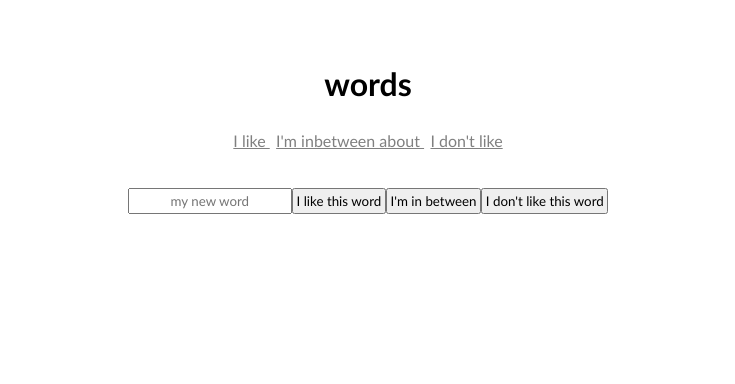
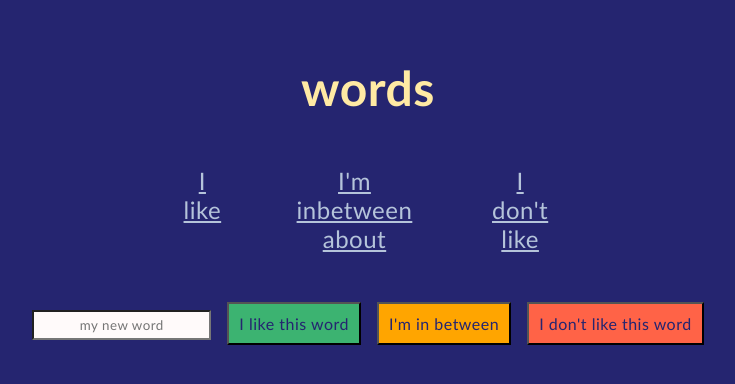
Before and after one commit to JS-Press/Words, a React (Create React App) app: page / in a window 1280 px wide. Shown: the top 384 px of the page, without its empty margins (272-1007 px from the left). Built offline with nearby package versions, Linux system fonts and the light colour scheme; no server answers.

Commit message:
grid and style

```diff
--- a/src/App.css
+++ b/src/App.css
@@ -2,53 +2,102 @@
   text-align: center;
   padding:.2em;
   font-family: 'Gill Sans', 'Gill Sans MT', Calibri, 'Trebuchet MS', sans-serif;
+  letter-spacing: .5px;
+}
+body {
+  background-color:rgb(37, 37, 112);
+}
 
+h1{
+  color:rgb(255, 234, 164);
+  font-size: 3em;
 }
 
 a {
   display : inline;
-  font-size : 1em;
-  color : grey;
+  font-size : 1.5em;
+  color :rgb(181, 196, 218);
+  margin-left: 30px;
+  margin-right: 30px;
+
 }
 
 p {
   display : inline;
   padding-left: 6em;
+  font-size: 1.5em;
+  transform: translate(-45px,-20px);
 }
 
-
-/*
-.App-logo {
-  height: 40vmin;
-  pointer-events: none;
+.wordGrid {
+  display: grid;
+  grid-template-columns: 25% 25% 25% 25%;
+  grid-template-rows: 500px 500px 400px;
+  margin-top: 50px;
+  margin-left: 200px;
+  margin-right: 200px;
 }
 
-@media (prefers-reduced-motion: no-preference) {
-  .App-logo {
-    animation: App-logo-spin infinite 20s linear;
-  }
+#stack{
+  display:inline;
 }
 
-.App-header {
-  background-color: #282c34;
-  min-height: 100vh;
-  display: flex;
-  flex-direction: column;
-  align-items: center;
-  justify-content: center;
-  font-size: calc(10px + 2vmin);
-  color: white;
+#likedWords{
+  color:mediumseagreen;
 }
 
-.App-link {
-  color: #61dafb;
+#inbetweenWords{
+  color:orange;
 }
 
-@keyframes App-logo-spin {
-  from {
-    transform: rotate(0deg);
+#dislikedWords{
+  color:tomato;
+}
+
+#del{
+  display: flex;
+  justify-content: flex-start;
+  transform: translate(-10px,-50px) scale(.5)
+}
+
+#caption{
+  display: flex;
+justify-content: flex-start;
+}
+
+#nav {
+  display:flex;
+  justify-content: center;
+  margin-left: 400px;
+  margin-right: 400px;
+
+}
+
+.new button {
+  display: inline;
+  margin-left: 8px;
+  margin-right: 8px;
+  padding: 10px;
+  color: rgb(37, 37, 112);
+  background-color:rgb(217, 220, 245);
+  font-size: 1em;
+
+}
+
+.new input {
+  display: inline;
+  margin-left: 8px;
+  margin-right: 8px;
+  background-color:snow;
+  padding: 5px;
   }
-  to {
-    transform: rotate(360deg);
-  }
-} */
+
+#newLike {
+  background-color:mediumseagreen;
+}
+#newInbetween {
+  background-color:orange;
+}
+#newDislike {
+  background-color:tomato;
+}
--- a/src/App.js
+++ b/src/App.js
@@ -1,6 +1,6 @@
 import './App.css';
 import { useState, useEffect } from "react"
-import {  Switch, Route, Redirect } from "react-router-dom";
+import {  Switch, Route } from "react-router-dom";
 import Navbar from "./Navbar"
 import NewWord from "./NewWord"
 import WordsILike from "./WordsILike"
--- a/src/Navbar.js
+++ b/src/Navbar.js
@@ -5,23 +5,24 @@ function Navbar(){
 
     return (
         <>
+        <h1 className = 'nav' >words</h1>
+        <div id = 'nav'>
         <br></br>
-        <h1 className = 'nav' >words</h1>
         <NavLink to="/like" className = 'nav' activeStyle={{
-            fontWeight: "bold", fontSize: "large",
-            color: "green"
+            fontWeight: "bold",
+            color: "mediumseagreen"
         }}> I like </NavLink>
         <NavLink to="/inbetween" className = 'nav' activeStyle={{
-            fontWeight: "bold", fontSize: "large",
+            fontWeight: "bold",
             color: "orange"
         }}> I'm inbetween about </NavLink>
         <NavLink to="/dislike"  className = 'nav' activeStyle={{
-            fontWeight: "bold", fontSize: "large",
-            color: "red"
+            fontWeight: "bold",
+            color: "tomato"
         }}> I don't like </NavLink>
         <br></br>
 
-
+        </div>
         </>
     )
 
--- a/src/NewWord.js
+++ b/src/NewWord.js
@@ -3,12 +3,12 @@ import React from 'react';
 function NewWord( { newWord, handleChangeWord, handleAddWord }){
 
     return (
-        <>
+        <div className = 'new'>
         <input type ='text' placeholder ='my new word' value = {newWord} onChange = {handleChangeWord} />
-        <button onClick = {() => handleAddWord('like')} >I like this word</button>
-        <button onClick = {() => handleAddWord('inbetween')} >I'm in between</button>
-        <button onClick = {() => handleAddWord('dislike')} >I don't like this word</button>
-        </>
+        <button id = 'newLike' onClick = {() => handleAddWord('like')} >I like this word</button>
+        <button id = 'newInbetween' onClick = {() => handleAddWord('inbetween')} >I'm in between</button>
+        <button id = 'newDislike' onClick = {() => handleAddWord('dislike')} >I don't like this word</button>
+        </div>
     )
 
 }
--- a/src/WordCard.js
+++ b/src/WordCard.js
@@ -30,18 +30,14 @@ function WordCard({ word, handleDelete, feeling, id }){
     // }
 
     return(
-<>
-<br></br>
-<br></br>
-<br></br>
-<p>{word}</p><p onClick={() => handleDelete(word, feeling, id)}>❌</p>
-<br></br>
+
+<div id = "stack" >
 {word !== "pumpernickle" ? imgUrl !== 'init' && successful === true && imgUrl.images !== undefined ? <img src= {imgUrl.images.fixed_width.url} alt = {imgUrl.title} /> : <img src="https://media0.giphy.com/media/vnFB72LzHtO4o/giphy.gif?cid=ecf05e47a2z4xt6bkd4pihc7x12iedeitbhucqhnscrr56q4&rid=giphy.gif&ct=g" alt = 'oops nothing here' /> : null }
 {word === "pumpernickle" ? <img src= "https://media.giphy.com/media/KeseIQWwb0q1G/200.gif" alt = {imgUrl.title} /> : null}
-<br></br>
-<br></br>
-<br></br>
-</>
+<p id = "caption" >{word}</p>
+<p onClick={() => handleDelete(word, feeling, id)} id = "del" >❌</p>
+</div>
+
     )
 }
 
--- a/src/WordsIDontLike.js
+++ b/src/WordsIDontLike.js
@@ -8,7 +8,9 @@ function WordsIDontLike( { dislikedWords, handleDelete, feeling }){
     return (
         <>
         {/* <h2>I Don't Like These Words:</h2> */}
+        <div className = "wordGrid" id = "dislikedWords" >
         {dislikedWordsList}
+        </div>
         <br></br>
         <br></br>
         <br></br>
--- a/src/WordsILike.js
+++ b/src/WordsILike.js
@@ -1,6 +1,5 @@
 import React from 'react';
 import WordCard from './WordCard'
-import { Redirect } from "react-router-dom"
 
 function WordsILike( { likedWords, handleDelete, feeling } ){
 
@@ -9,12 +8,15 @@ function WordsILike( { likedWords, handleDelete, feeling } ){
     return (
         <>
         {/* <h2>I Like These Words:</h2> */}
+        <div className = "wordGrid" id = "likedWords" >
         {likedWordsList}
+        </div>
+
         <br></br>
         <br></br>
         <br></br>
         <br></br>
-        <button onClick = {() => <Redirect to= 'https://en.wikipedia.org/wiki/Acad%C3%A9mie_Fran%C3%A7aise' />} >What can be done about this word situation?</button>
+        <a href ='https://en.wikipedia.org/wiki/Acad%C3%A9mie_Fran%C3%A7aise' >What can be done about this word situation?</a>
         </>
     )
 
--- a/src/WordsInbetween.js
+++ b/src/WordsInbetween.js
@@ -1,6 +1,5 @@
 import React from 'react';
 import WordCard from './WordCard'
-import { Redirect } from "react-router-dom"
 
 function WordsInbetween( { inbetweenWords, handleDelete, feeling }){
 
@@ -10,12 +9,14 @@ function WordsInbetween( { inbetweenWords, handleDelete, feeling }){
     return (
         <>
         {/* <h2>I Don't Like These Words:</h2> */}
+        <div className = "wordGrid" id = "inbetweenWords" >
         {inbetweenWordsList}
+        </div>
         <br></br>
         <br></br>
         <br></br>
         <br></br>
-        <button onClick = {() => <Redirect to= 'https://en.wikipedia.org/wiki/Acad%C3%A9mie_Fran%C3%A7aise' />} >What can be done about this word situation?</button>
+        <a href ='https://en.wikipedia.org/wiki/Acad%C3%A9mie_Fran%C3%A7aise' >What can be done about this word situation?</a>
         </>
     )
 }
```
